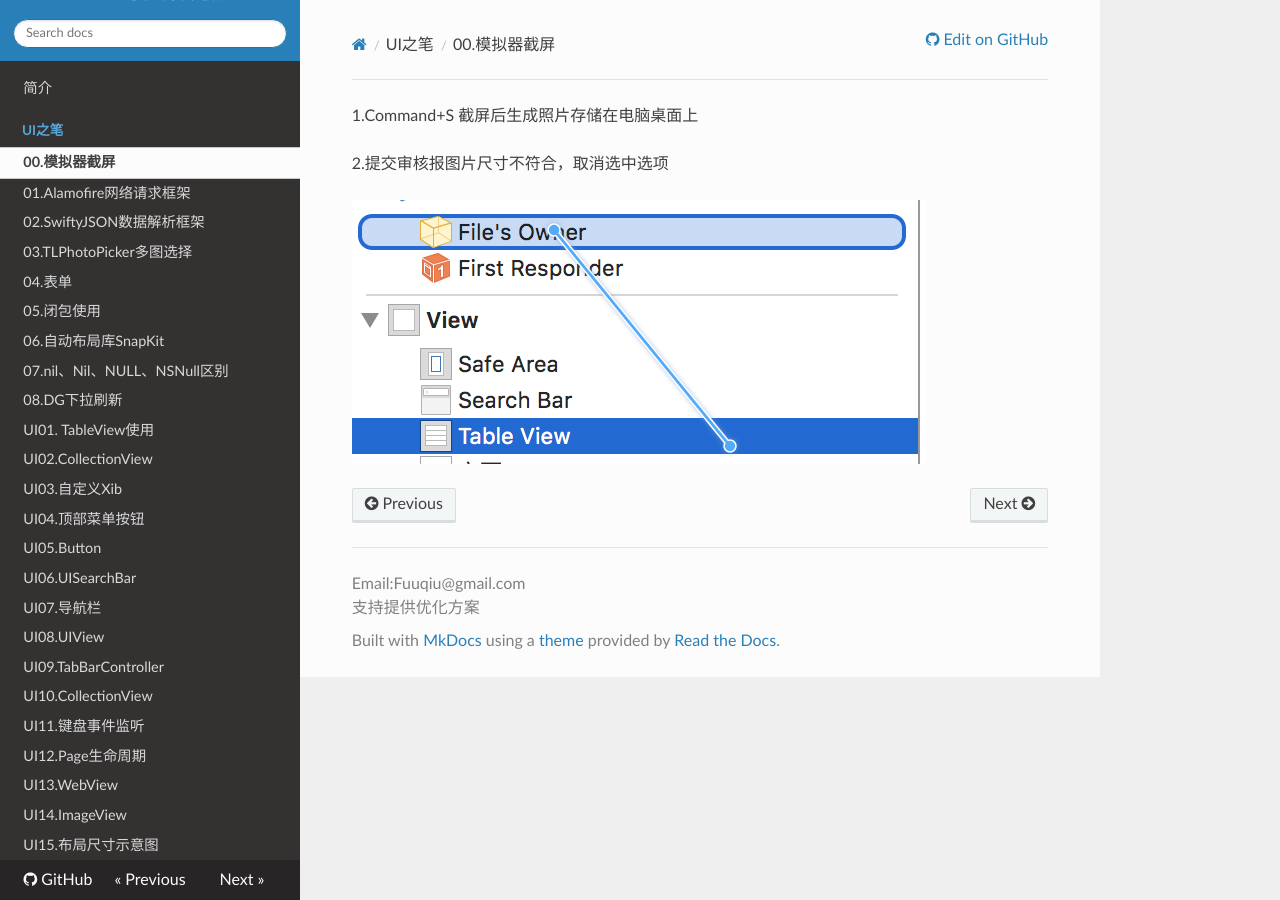
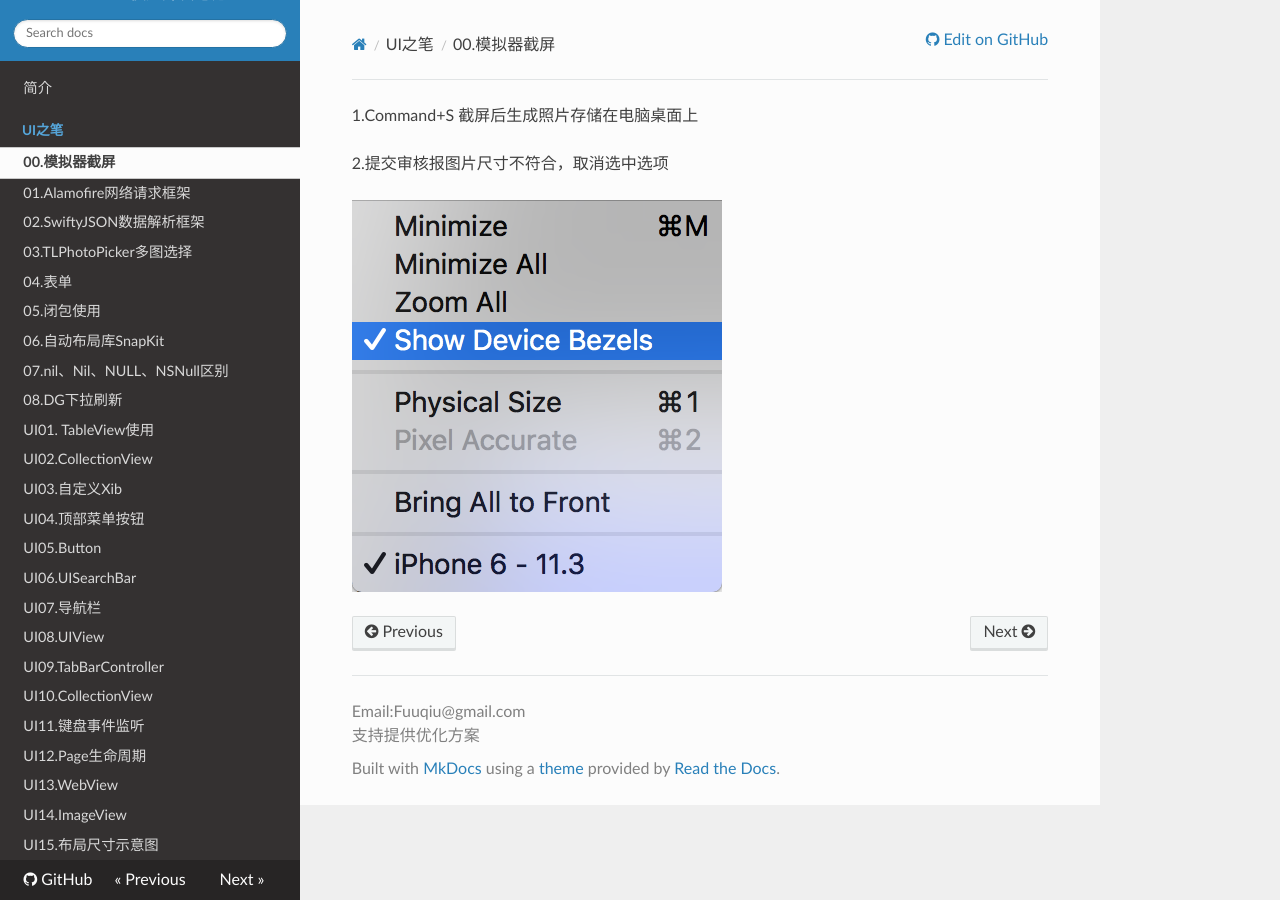
Before and after one commit to fuuqiu/mdswift, an MkDocs documentation site: the page built from docs/UI之笔/00.模拟器截屏.md, in a window 1280 px wide. Built offline with MkDocs 1.6.1, drawn with Linux system fonts in a browser that asks for light colours; nearby versions of some CDN libraries.

Commit message:
00.模拟器截屏 图片引用修复

```diff
--- a/docs/UI之笔/00.模拟器截屏.md
+++ b/docs/UI之笔/00.模拟器截屏.md
@@ -2,4 +2,4 @@
 
 2.提交审核报图片尺寸不符合，取消选中选项
 
- ![123](../imgs/123.png)
+ ![123](../imgs/1234.png)
```
Also changed, not shown: docs/UI之笔/02.SwiftyJSON数据解析框架.md (line endings or trailing spaces), docs/imgs/1234.png (renamed from docs/imgs/39725052.png), site/UI之笔/00.模拟器截屏/index.html, site/imgs/1234.png (renamed from site/imgs/39725052.png), site/index.html, site/search/search_index.json.
